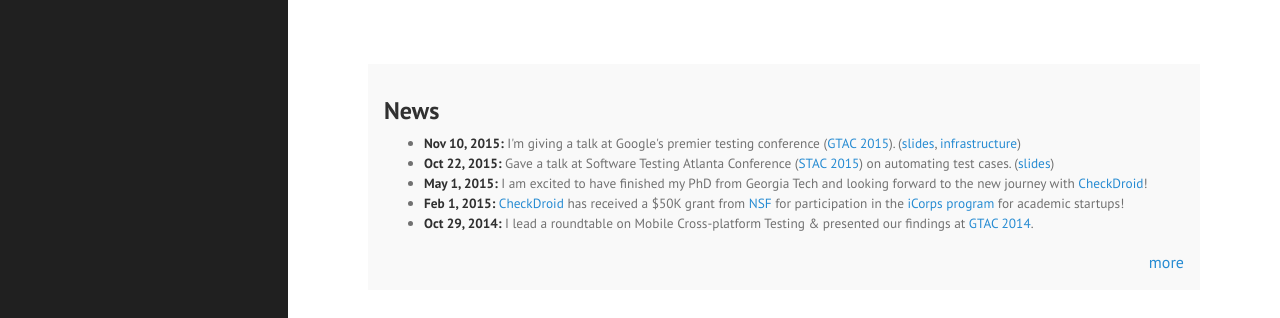
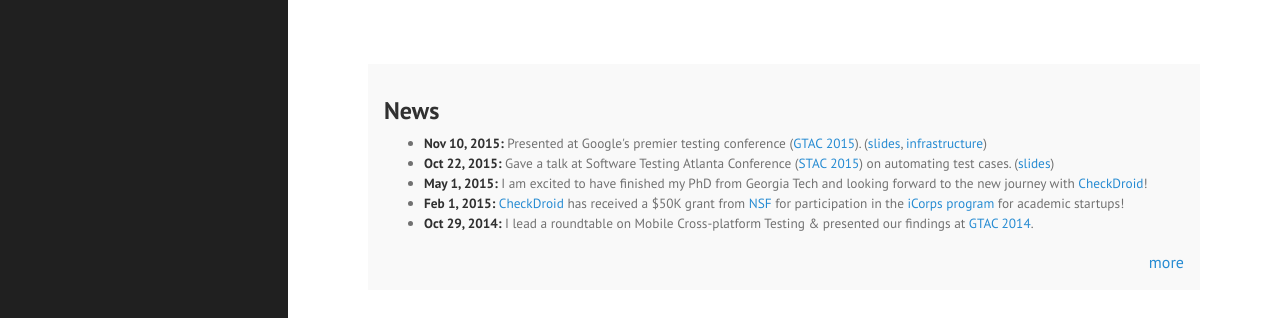
Before and after one commit to shauvik/shauvik.github.io, a Jekyll site: the page built from index.html, in a window 1280 px wide. Shown: the top 318 px of the page. Built offline with Jekyll 4.4.1, drawn with Linux system fonts in a browser that asks for light colours; nearby versions of some CDN libraries; Markdown is read by kramdown in place of the engine named in the settings.

Commit message:
Update news.md

```diff
--- a/_includes/news.md
+++ b/_includes/news.md
@@ -1,4 +1,4 @@
-* <strong>Nov 10, 2015:</strong> I'm giving a talk at Google's premier testing conference (<a href="https://developers.google.com/google-test-automation-conference/2015">GTAC 2015</a>). (<a href="http://bit.ly/shauvik_gtac2015">slides</a>, <a href="http://bear.cc.gatech.edu/~shauvik/androtest/">infrastructure</a>)
+* <strong>Nov 10, 2015:</strong> Presented at Google's premier testing conference (<a href="https://developers.google.com/google-test-automation-conference/2015">GTAC 2015</a>). (<a href="http://bit.ly/shauvik_gtac2015">slides</a>, <a href="http://bear.cc.gatech.edu/~shauvik/androtest/">infrastructure</a>)
 
 * <strong>Oct 22, 2015:</strong> Gave a talk at Software Testing Atlanta Conference (<a href="http://softwaretestingatlcon.com">STAC 2015</a>) on automating test cases. (<a href="http://www.slideshare.net/shauvik/from-manual-to-automated-tests-stac-2015">slides</a>)
 
```
